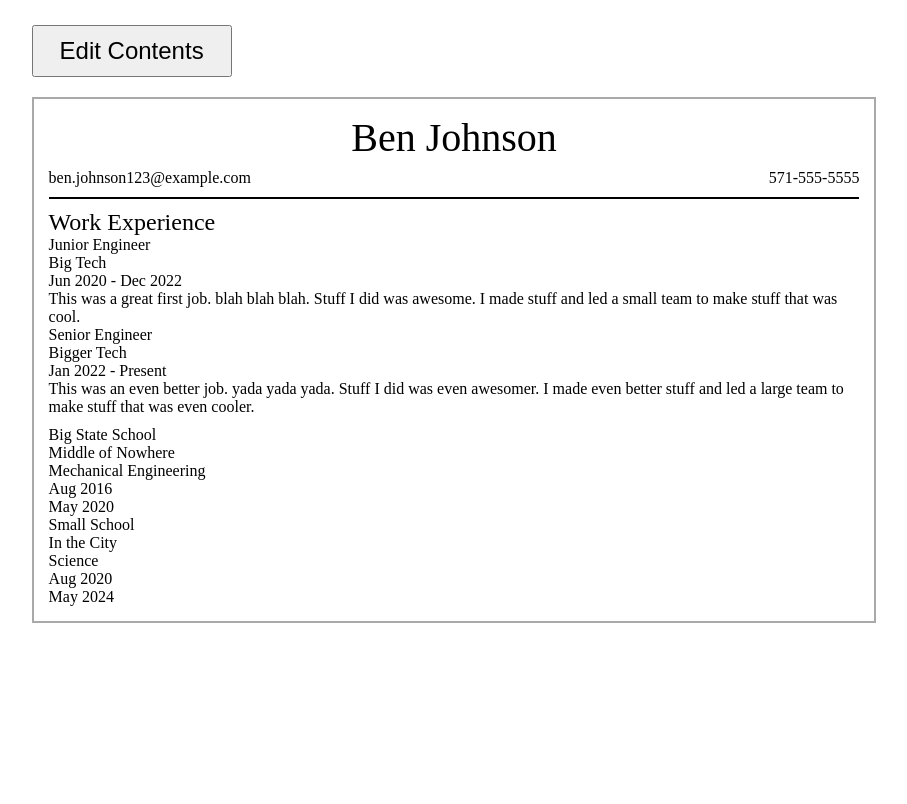
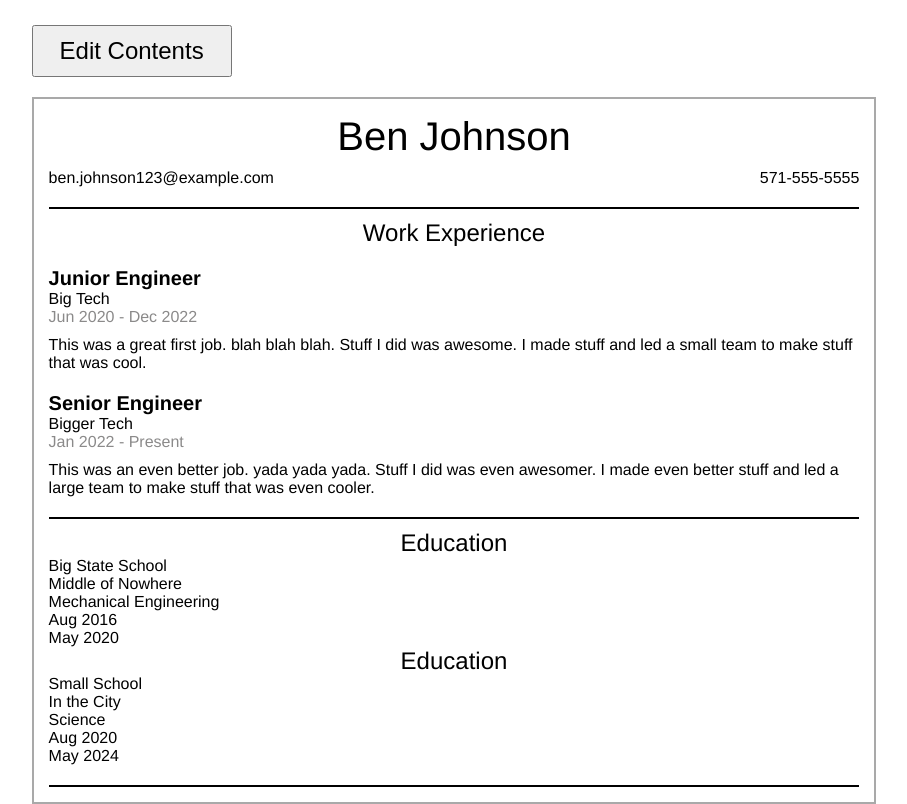
Before and after one commit to mwglow15/cv-builder, a React (Vite) app: page / in a window 1280 px wide. Both pictures are taken after a click on the button "Generate CV". Shown: the whole page, without its empty margins (186-1093 px from the left). Built offline with nearby package versions, Linux system fonts and the light colour scheme.

Commit message:
Layout and format work experience section

```diff
--- a/src/components/education/EducationSection.jsx
+++ b/src/components/education/EducationSection.jsx
@@ -1,6 +1,7 @@
 export default function EducationSection({ degreeInfo }) {
   return(
     <div className='degree-section'>
+      <p className="heading">Education</p>
       <div>{degreeInfo.school}</div>
       <div>{degreeInfo.location}</div>
       <div>{degreeInfo.degree}</div>
--- a/src/components/work/JobSection.jsx
+++ b/src/components/work/JobSection.jsx
@@ -1,10 +1,10 @@
 export default function JobSection({ jobInfo }) {
   return(
     <div className='job-section'>
-      <div>{jobInfo.jobTitle}</div>
-      <div>{jobInfo.company}</div>
-      {jobInfo.endDate ? (<div>{jobInfo.startDate} - {jobInfo.endDate}</div>) : (<div>{jobInfo.startDate}</div>)}
-      <div>{jobInfo.description}</div>
+      <div className="job-title">{jobInfo.jobTitle}</div>
+      <div className="job-info">{jobInfo.company}</div>
+      {jobInfo.endDate ? (<div className="job-info date">{jobInfo.startDate} - {jobInfo.endDate}</div>) : (<div className="job-info date">{jobInfo.startDate}</div>)}
+      <div className="job-description">{jobInfo.description}</div>
     </div>
   )
 }
--- a/src/components/work/WorkExperience.jsx
+++ b/src/components/work/WorkExperience.jsx
@@ -1,4 +1,5 @@
 import JobSection from './JobSection'
+import "../../styles/workExperience.css"
 
 export default function WorkExperience({ workExperience }) {
   return(
--- a/src/index.css
+++ b/src/index.css
@@ -1,4 +1,5 @@
 #root {
   display: flex;
   justify-content: center;
+  font-family: helvetica;
 }
--- a/src/styles/infoSection.css
+++ b/src/styles/infoSection.css
@@ -1,7 +1,10 @@
 .info-section {
-
+  padding-bottom: 20px;
+  border-bottom: 2px black solid;
+  gap: 10px;
 }
 
 .heading {
   font-size: 1.5rem;
+  text-align: center;
 }
--- a/src/styles/personalInfo.css
+++ b/src/styles/personalInfo.css
@@ -4,8 +4,6 @@
   flex-direction: column;
   align-items: center;
   gap: 7.5px;
-  border-bottom: 2px black solid;
-  padding-bottom: 10px;
 }
 
 .name {
--- /dev/null
+++ b/src/styles/workExperience.css
@@ -0,0 +1,22 @@
+.work-experience {
+  display: flex;
+  flex-direction: column;
+  gap: 20px;
+}
+
+.job-section {
+  /* padding: 10px 0px; */
+}
+
+.job-title {
+  font-size: 1.25rem;
+  font-weight: 600;
+}
+
+.date {
+  color: rgb(139, 138, 138)
+}
+
+.job-description {
+  margin-top: 10px;
+}
```
